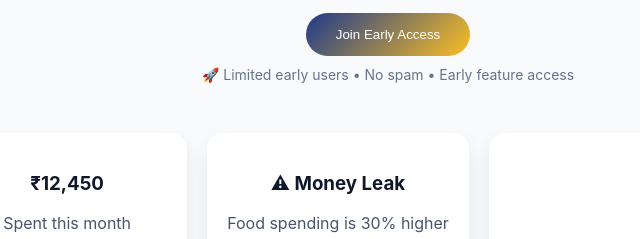
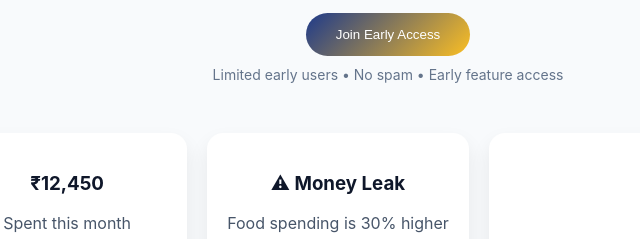
Before and after one commit to Dhrubajit-cmd/zenora-landing, a website: page index.html in a window 1280 px wide. Shown: the part 418-657 px from the top of the page, 252-892 px from the left. Drawn offline with nearby package versions, Linux system fonts and the light colour scheme.

Commit message:
Changed the landing page contents

```diff
--- a/index.html
+++ b/index.html
@@ -40,7 +40,7 @@
         <button id="openModal" class="cta-btn">Join Early Access</button>
 
         <p style="margin-top:10px; font-size:14px; color:#64748b;">
-            🚀 Limited early users • No spam • Early feature access
+            Limited early users • No spam • Early feature access
         </p>
 
         <!-- DASHBOARD -->
```
